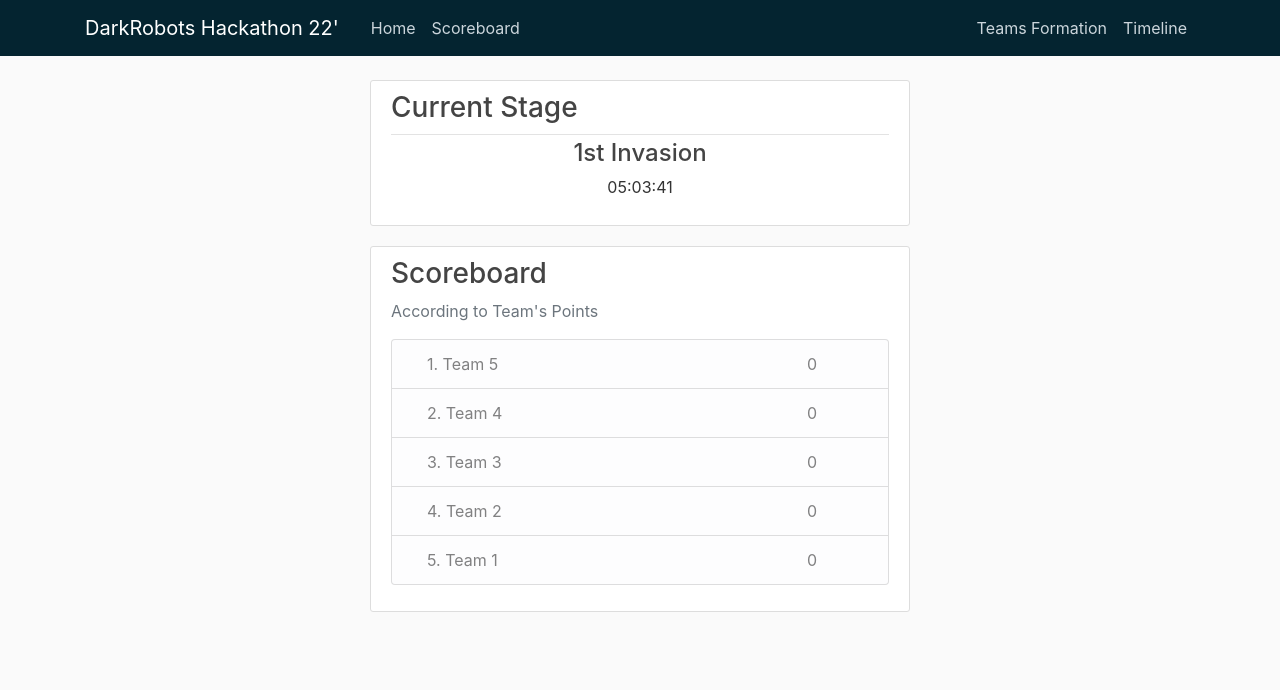
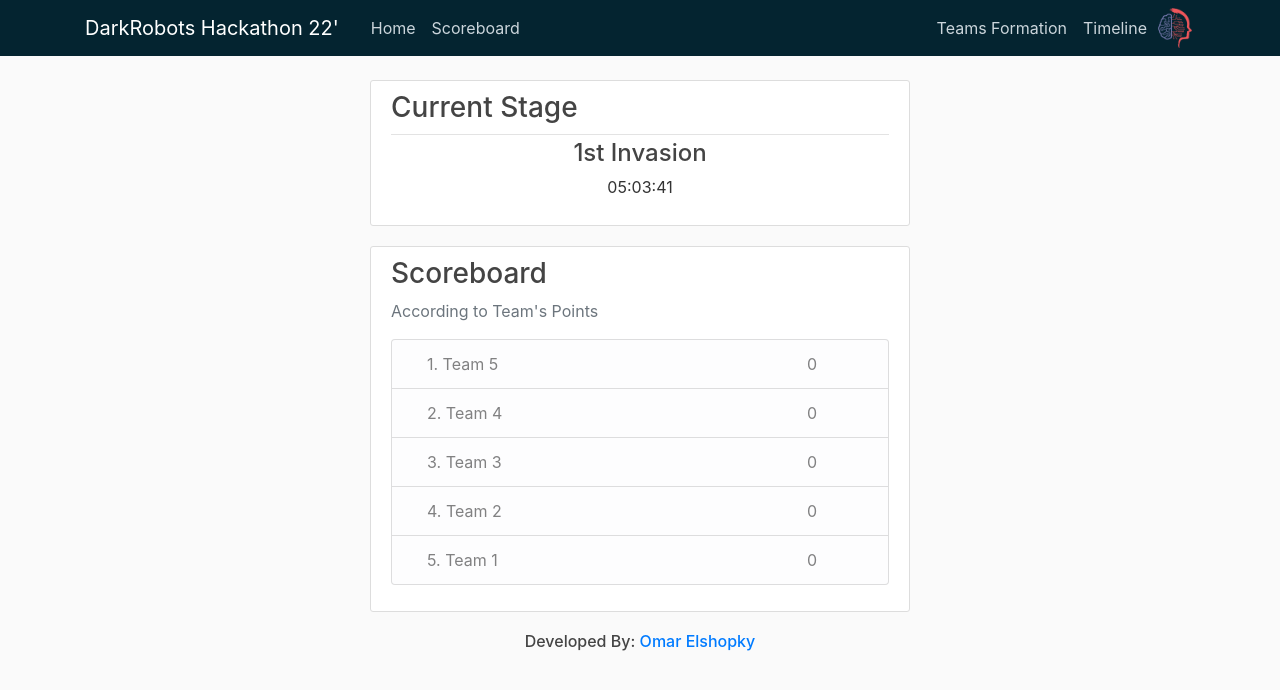
Before and after one commit to omarelshopky/DarkRobotsHackathon, a Flask app: page / in a window 1280 px wide. Shown: the top 690 px of the page. Run offline with Flask 2, Linux system fonts and the light colour scheme; some libraries are stand-ins or nearby versions.

Commit message:
Add RoboTech Logo

```diff
--- a/templates/layout.html
+++ b/templates/layout.html
@@ -20,6 +20,7 @@
     <header class="site-header">
       <nav class="navbar navbar-expand-md navbar-dark bg-steel fixed-top">
         <div class="container">
+
           <a class="navbar-brand mr-4" href="/">DarkRobots Hackathon 22'</a>
           <button class="navbar-toggler" type="button" data-toggle="collapse" data-target="#navbarToggle" aria-controls="navbarToggle" aria-expanded="false" aria-label="Toggle navigation">
             <span class="navbar-toggler-icon"></span>
@@ -34,6 +35,7 @@
               <a class="nav-item nav-link" href="/teams-formation">Teams Formation</a>
               <a class="nav-item nav-link" href="/timeline">Timeline</a>
             </div>
+            <img src="{{url_for('static', filename='logo.png')}}" height="40px" width="40px" alt="Timeline Image"/>
           </div>
         </div>
       </nav>
@@ -42,6 +44,7 @@
       <div class="row">
         {% block content %}{% endblock %}
       </div>
+      <h6 style="text-align:center">Developed By: <a href="https://github.com/omarelshopky">Omar Elshopky</a></h6>
     </main>
 
 
```
Also changed, not shown: static/Timeline.png (deleted), static/logo.png (added).
